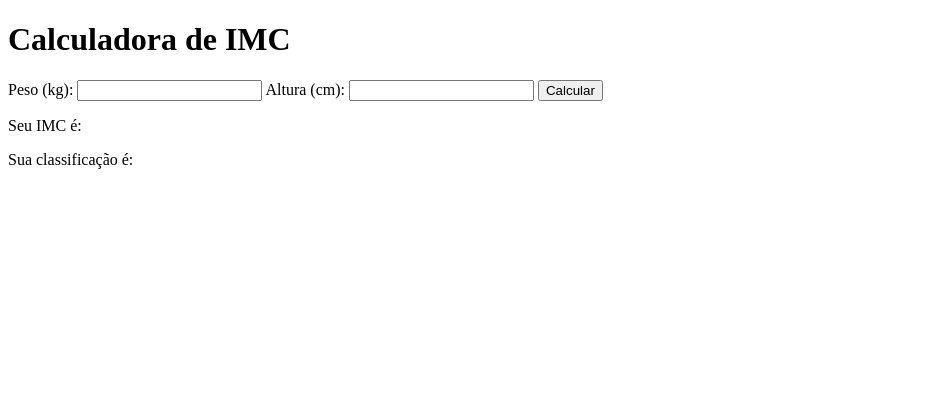
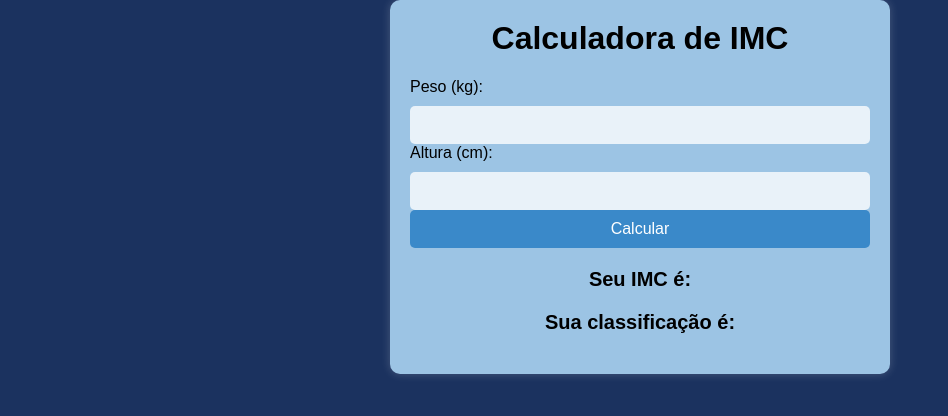
Before and after one commit to MarianaRosa101/calculadora-IMC, a plain HTML site: page index.html in a window 1280 px wide. Shown: the whole page, without its empty margins (0-948 px from the left). Drawn offline with Linux system fonts and the light colour scheme.

Commit message:
calculadora IMC

```diff
--- /dev/null
+++ b/CSS.css
@@ -0,0 +1,64 @@
+* {
+	box-sizing: border-box;
+}
+
+body {
+	margin: 0;
+	padding: 0;
+	font-family: Arial, sans-serif;
+	background-color: #1b325f;
+}
+
+.container {
+	max-width: 500px;
+	margin: 0 auto;
+	padding: 20px;
+	background-color: #9cc4e4;
+	border-radius: 10px;
+	box-shadow: 0 0 10px rgba(255, 255, 255, 0.2);
+}
+
+h1 {
+	text-align: center;
+	margin-top: 0;
+}
+
+label {
+	display: block;
+	margin-bottom: 10px;
+}
+
+input[type="number"] {
+	padding: 10px;
+	border-radius: 5px;
+	border: none;
+	background-color: #e9f2f9;
+	font-size: 16px;
+	width: 100%;
+}
+
+button {
+	padding: 10px;
+	border-radius: 5px;
+	border: none;
+	background-color: #3a89c9;
+	color: #fff;
+	font-size: 16px;
+	cursor: pointer;
+	width: 100%;
+}
+
+p {
+	margin-top: 20px;
+	font-size: 20px;
+	font-weight: bold;
+	text-align: center;
+}
+
+#resultado {
+	color: #1c232e;
+}
+
+#classificacao {
+	color: #1c232e;
+}
--- a/index.html
+++ b/index.html
@@ -4,7 +4,7 @@
 	<title>Calculadora de IMC</title>
 	<meta charset="UTF-8">
 	<meta name="viewport" content="width=device-width, initial-scale=1.0">
-	<link rel="stylesheet" href="CSS">
+	<link rel="stylesheet" href="CSS.css">
 </head>
 <body>
 	<div class="container">
```
